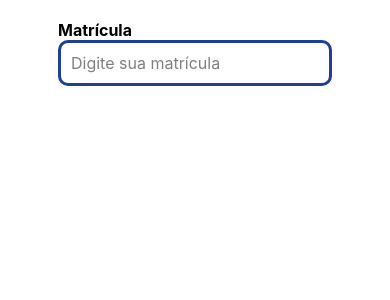
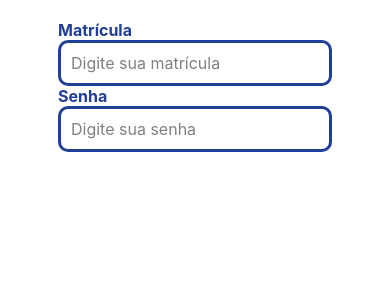
Before and after one commit to davidrockkj/portal-do-aluno-mobile, a React Native app: screen / in a window 390 px wide. Shown: the top 300 px of the page. Built offline with nearby package versions, Linux system fonts and the light colour scheme.

Commit message:
Terminando de estilizar 'InputComLabel'

```diff
--- a/App.tsx
+++ b/App.tsx
@@ -1,15 +1,15 @@
 import { StatusBar } from 'expo-status-bar';
-import { StyleSheet, View } from 'react-native';
+import { SafeAreaView, StyleSheet, View } from 'react-native';
 
 import Login from './src/screens/login';
 
 
 export default function App() {
   return (
-    <View style={styles.container}>
+    <SafeAreaView style={styles.container}>
       <StatusBar style="dark" />
       <Login />
-    </View>
+    </SafeAreaView>
   );
 }
 
--- a/src/components/InputComLabel/index.tsx
+++ b/src/components/InputComLabel/index.tsx
@@ -9,19 +9,28 @@ type InputComLabelProps = {
   secureTextEntry: 'true' | 'false';
 }
 
-export function InputComLabel( { label, placeholder, secureTextEntry}: InputComLabelProps) {
+export function InputComLabel( { label, placeholder, secureTextEntry }: InputComLabelProps) {
 
   const [blur, setBlur] = useState(false);
+  const [text, setText] = useState('');
 
   return (
     <View style={styles.container}>
       <Text style={styles.labelText}>{label}</Text>
       <TextInput
-        style={[styles.input, blur ? styles.inputFocus : {} ]}
+        style={[
+            styles.input,
+            blur ? styles.inputFocus : {},
+            text ? styles.inputFocus : {}
+          ]
+        }
         placeholder={placeholder || 'Digite aqui'}
+        placeholderTextColor={blur ? 'white' : 'grey'}
         secureTextEntry={secureTextEntry === 'true' ? true : false}
         onFocus={ () => setBlur(true)}
         onBlur={ () => setBlur(false)}
+        value={text}
+        onChangeText={ (text)=> setText(text) }
       />
     </View>
   );
--- a/src/components/InputComLabel/styles.tsx
+++ b/src/components/InputComLabel/styles.tsx
@@ -8,6 +8,7 @@ export const styles = StyleSheet.create({
   labelText: {
     fontSize: 16,
     fontWeight: 'bold',
+    color: '#213E98',
   },
   input: {
     width: '100%',
--- a/src/screens/login/index.tsx
+++ b/src/screens/login/index.tsx
@@ -12,6 +12,12 @@ export default function login() {
         placeholder='Digite sua matrícula'
         secureTextEntry='false'
       />
+
+      <InputComLabel
+        label='Senha'
+        placeholder='Digite sua senha'
+        secureTextEntry='true'
+      />
     </View>
   );
 }
```
